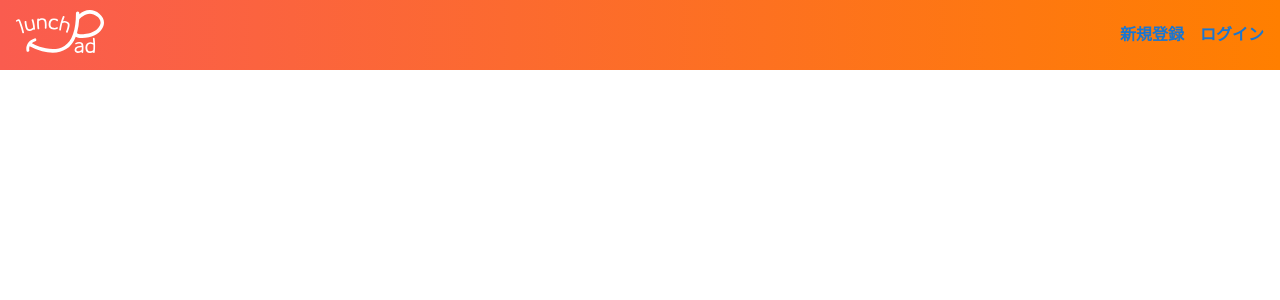
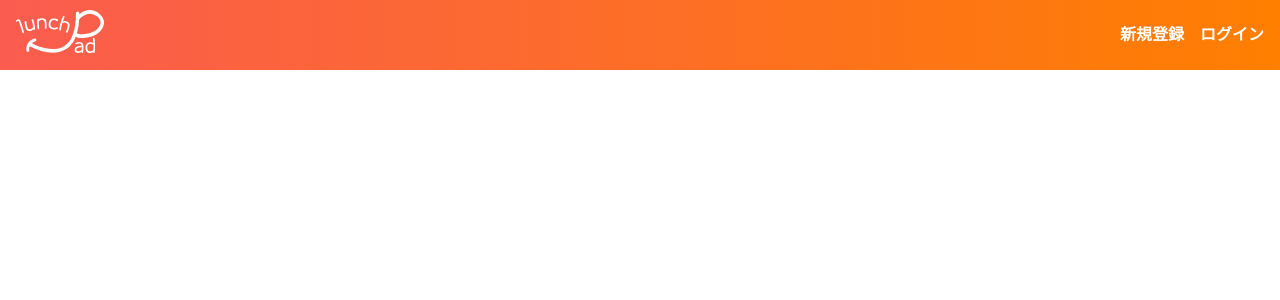
Before and after one commit to JOKOJOKO405/original-app, a Nuxt app: page / in a window 1280 px wide. Shown: the top 300 px of the page. Built offline with nearby package versions, Linux system fonts and the light colour scheme.

Commit message:
Fix ボタン要素@clickに変更

```diff
--- a/components/Header.vue
+++ b/components/Header.vue
@@ -9,20 +9,20 @@
       <template v-if="isLogin">
         <div>
           <span class="header__link">
-            <nuxt-link to="/"><img src="@/assets/img/ico_home.svg" alt="ホーム"></nuxt-link>
+            <img src="@/assets/img/ico_home.svg" alt="ホーム">
           </span>
           <span class="header__link">
-            <nuxt-link to="/"><img src="@/assets/img/ico_user_w.svg" alt="マイページ"></nuxt-link>
+            <img src="@/assets/img/ico_user_w.svg" alt="マイページ">
           </span>
         </div>
       </template>
       <template v-else>
         <div>
           <span class="header__link">
-            <nuxt-link to="/">新規登録</nuxt-link>
+            新規登録
           </span>
-          <span class="header__link">
-            <nuxt-link to="/">ログイン</nuxt-link>
+          <span class="header__link" @click="isLoginPage">
+            ログイン
           </span>
         </div>
       </template>
@@ -37,14 +37,25 @@ export default {
       isLogin: false,
     };
   },
+  methods: {
+    isLoginPage(){
+      this.router.push('/login')
+    },
+    isSignUpPage(){
+      this.$router.push('/signup')
+    },
+    isHome(){
+      this.router.push('/')
+    },
+    isMyPage(userId){
+      this.router.push(`/user/${userId}`)
+    }
+  }
 };
 </script>
 
 <style lang="scss">
 @import "@/assets/css/main";
-.v-application a {
-  color: #fff;
-}
 .header {
   background: $primary-gradient;
   padding: 10px 16px;
@@ -54,6 +65,7 @@ export default {
   &__link{
     display: inline-block;
     font-weight: bold;
+    color: #fff;
     &:first-child{
       margin-right: 16px;
     }
```
